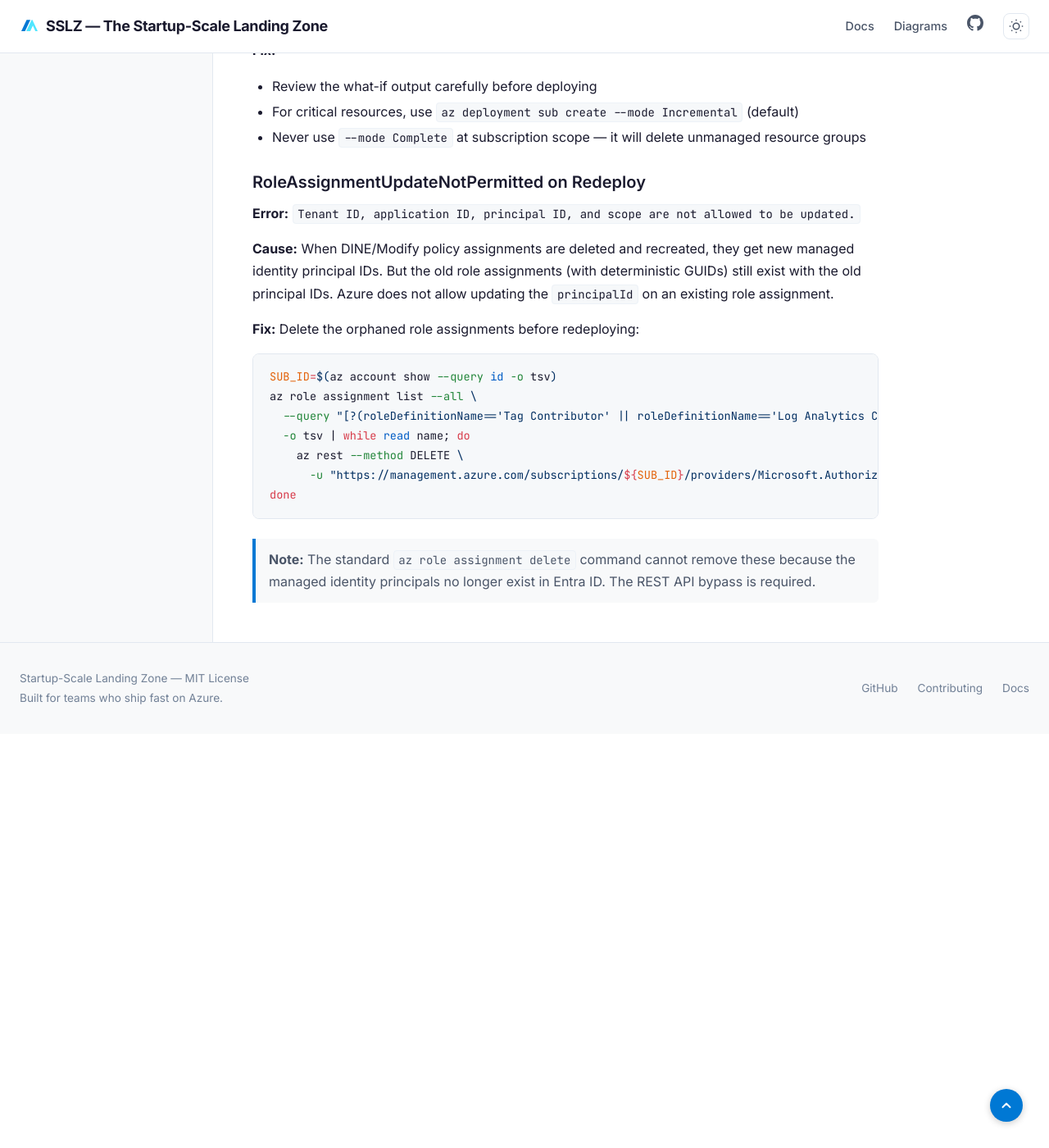
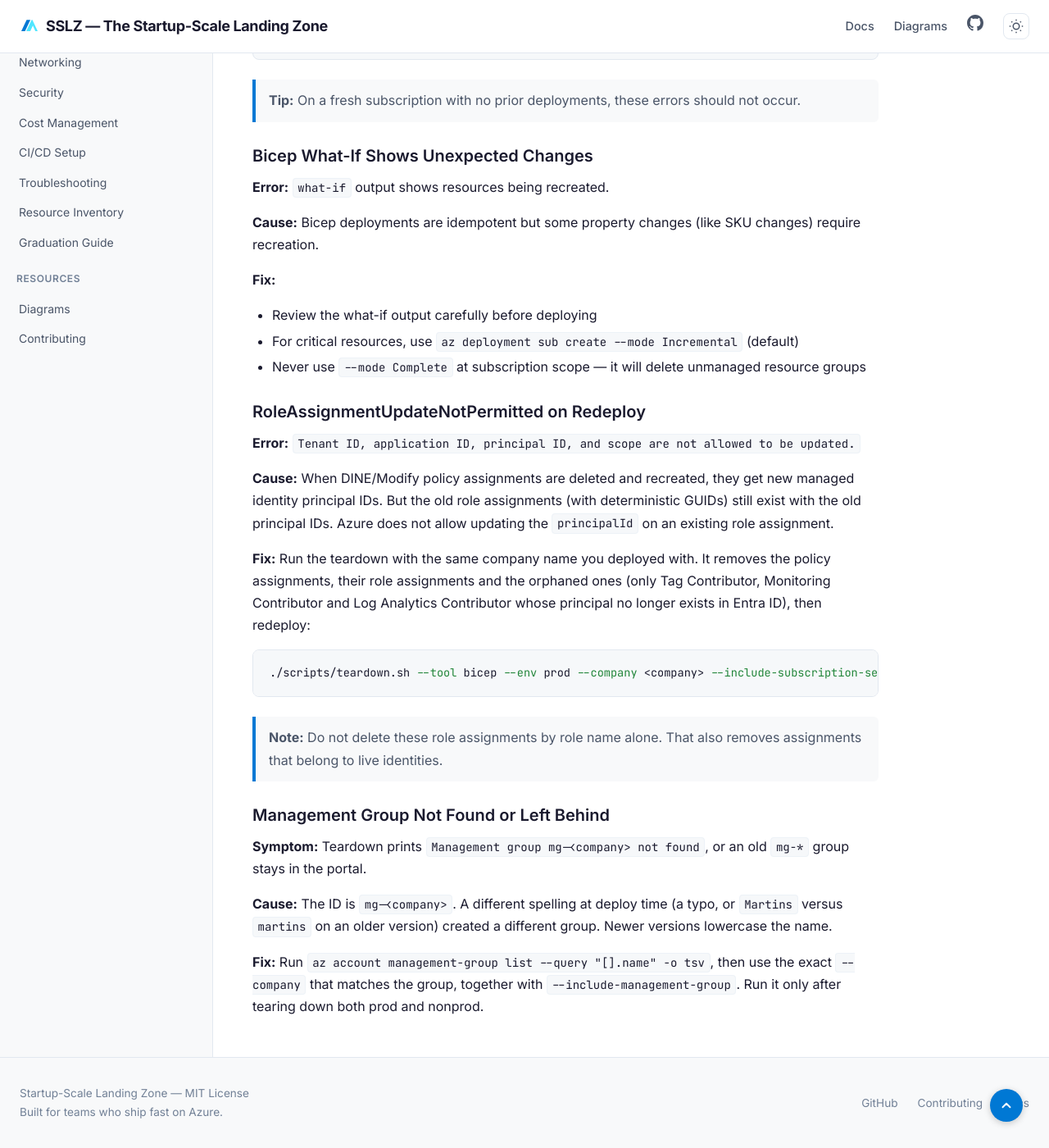
Before and after one commit to ricmmartins/sslz, a Jekyll site: the page built from docs/troubleshooting.md, in a window 1280 px wide and 1400 px high, scrolled down 4562 px. Shown: the whole window at 82% size. Built offline with Jekyll 4.4.1, drawn with Linux system fonts in a browser that asks for light colours; some of the changed text lies outside the part shown.

Commit message:
docs: update troubleshooting for budget date, teardown, elevate access and mg cleanup

````diff
--- a/docs/troubleshooting.md
+++ b/docs/troubleshooting.md
@@ -23,7 +23,8 @@
      --role "Management Group Contributor" \
      --scope "/"
    ```
-2. Or deploy management groups separately with a privileged identity:
+2. If you are the tenant admin and no role is assigned yet, first turn on **Access management for Azure resources** (Microsoft Entra ID > Properties) or run `az rest --method post --url "/providers/Microsoft.Authorization/elevateAccess?api-version=2016-07-01"`, grant yourself Contributor or Owner at `/`, then `az logout` and `az login`. See Step 2 of the README.
+3. Or deploy management groups separately with a privileged identity:
    ```bash
    cd infra/terraform/modules/management-groups
    terraform init && terraform apply
@@ -36,9 +37,9 @@
 **Cause:** The budget start date must be exactly `YYYY-MM-01T00:00:00Z`. Additionally, Azure rejects changes to `startDate` on existing budgets — so this value must remain constant across redeployments.
 
 **Fix:**
-- **Bicep:** Set `budgetStartDate` in your `.bicepparam` file to a fixed date (e.g., `'2026-01-01T00:00:00Z'`). This is a required parameter.
-- **Terraform:** The workflow auto-sets `TF_VAR_budget_start_date` and the budget resource uses `ignore_changes = [time_period]` to prevent drift.
-- For manual CLI deployments: `budget_start_date = "2026-01-01T00:00:00Z"`
+- **Bicep:** Set `budgetStartDate` in your `.bicepparam` file to the first day of the current month (for example `'2026-11-01T00:00:00Z'` in November 2026). It is a required parameter, and Azure rejects a start date in a past month on a new budget.
+- **Terraform:** The deploy sets `TF_VAR_budget_start_date` and the budget resource uses `ignore_changes = [time_period]` to prevent drift.
+- For Terraform CLI runs you can override it with `budget_start_date = "2026-11-01T00:00:00Z"`
 
 ### Backend Not Configured
 
@@ -55,9 +56,10 @@
 
 **Error:** `PolicyAssignmentAlreadyExists` or `PolicyDefinitionNotFound`
 
-**Cause:** Policy assignments are subscription-scoped singletons. Re-deploying to the same subscription with different names causes conflicts.
+**Cause:** Policy assignments are subscription-scoped singletons. Re-deploying to the same subscription with different names, or switching between Bicep and Terraform without a teardown, causes conflicts.
 
 **Fix:**
+- Clean the subscription first: `./scripts/teardown.sh --tool <bicep|terraform> --env <env> --company <company> --include-subscription-settings` (same `--company` as the deploy)
 - Ensure only one deployment targets each subscription at a time
 - If you renamed a policy assignment, delete the old one first:
   ```bash
@@ -78,7 +80,7 @@
 **Fix:**
 - Review which plans are enabled: check `enable_defender_for_*` variables
 - For cost-sensitive environments, only enable Key Vault (low cost) and ARM (always on)
-- Disable unused plans: set the corresponding variable to `false`
+- Disable unused plans: set the corresponding variable to `false`, or turn existing ones off with `./scripts/teardown.sh ... --reset-defender-plans` (sets the plans this project manages back to Free)
 
 ### Provider Registration
 
@@ -165,15 +167,17 @@
 
 **Cause:** When DINE/Modify policy assignments are deleted and recreated, they get new managed identity principal IDs. But the old role assignments (with deterministic GUIDs) still exist with the old principal IDs. Azure does not allow updating the `principalId` on an existing role assignment.
 
-**Fix:** Delete the orphaned role assignments before redeploying:
+**Fix:** Run the teardown with the same company name you deployed with. It removes the policy assignments, their role assignments and the orphaned ones (only Tag Contributor, Monitoring Contributor and Log Analytics Contributor whose principal no longer exists in Entra ID), then redeploy:
 ```bash
-SUB_ID=$(az account show --query id -o tsv)
-az role assignment list --all \
-  --query "[?(roleDefinitionName=='Tag Contributor' || roleDefinitionName=='Log Analytics Contributor' || roleDefinitionName=='Monitoring Contributor')].name" \
-  -o tsv | while read name; do
-    az rest --method DELETE \
-      -u "https://management.azure.com/subscriptions/${SUB_ID}/providers/Microsoft.Authorization/roleAssignments/${name}?api-version=2022-04-01"
-done
+./scripts/teardown.sh --tool bicep --env prod --company <company> --include-subscription-settings
 ```
 
-> **Note:** The standard `az role assignment delete` command cannot remove these because the managed identity principals no longer exist in Entra ID. The REST API bypass is required.
+> **Note:** Do not delete these role assignments by role name alone. That also removes assignments that belong to live identities.
+
+### Management Group Not Found or Left Behind
+
+**Symptom:** Teardown prints `Management group mg-<company> not found`, or an old `mg-*` group stays in the portal.
+
+**Cause:** The ID is `mg-<company>`. A different spelling at deploy time (a typo, or `Martins` versus `martins` on an older version) created a different group. Newer versions lowercase the name.
+
+**Fix:** Run `az account management-group list --query "[].name" -o tsv`, then use the exact `--company` that matches the group, together with `--include-management-group`. Run it only after tearing down both prod and nonprod.
````
